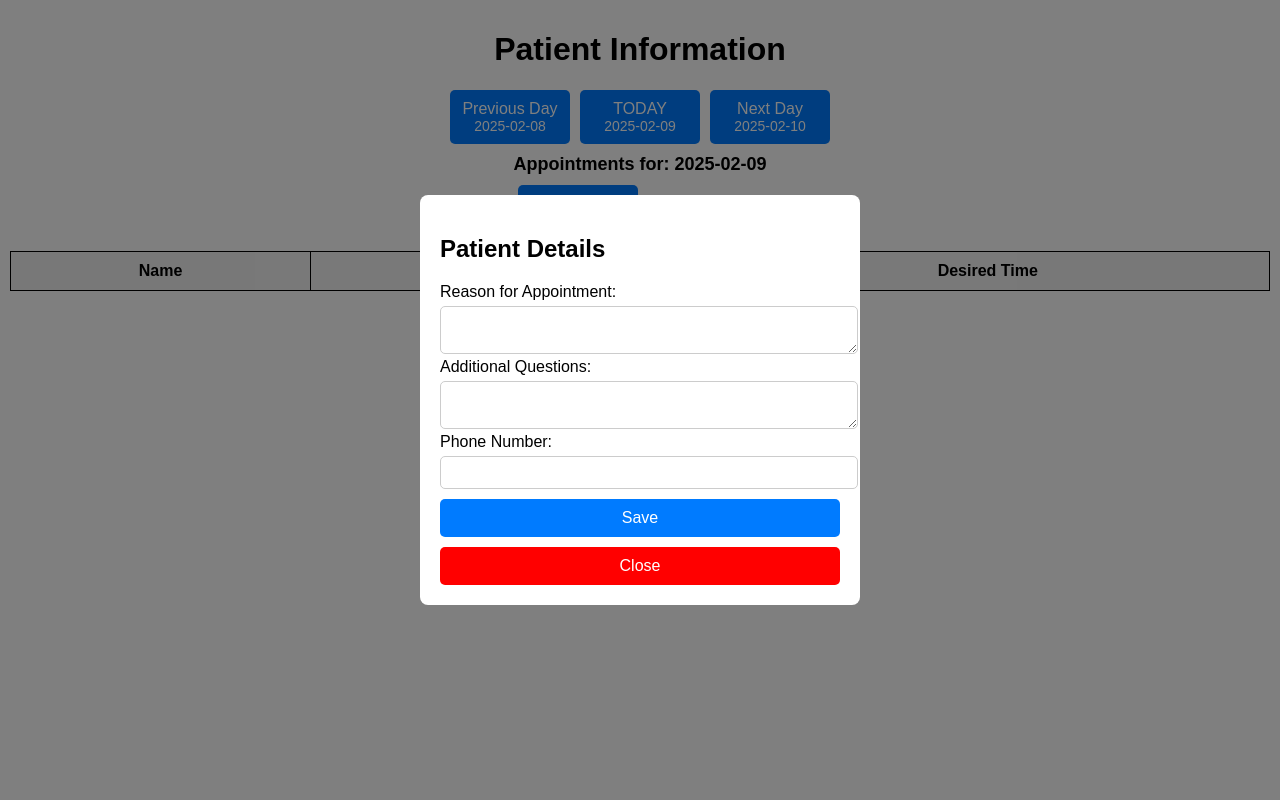
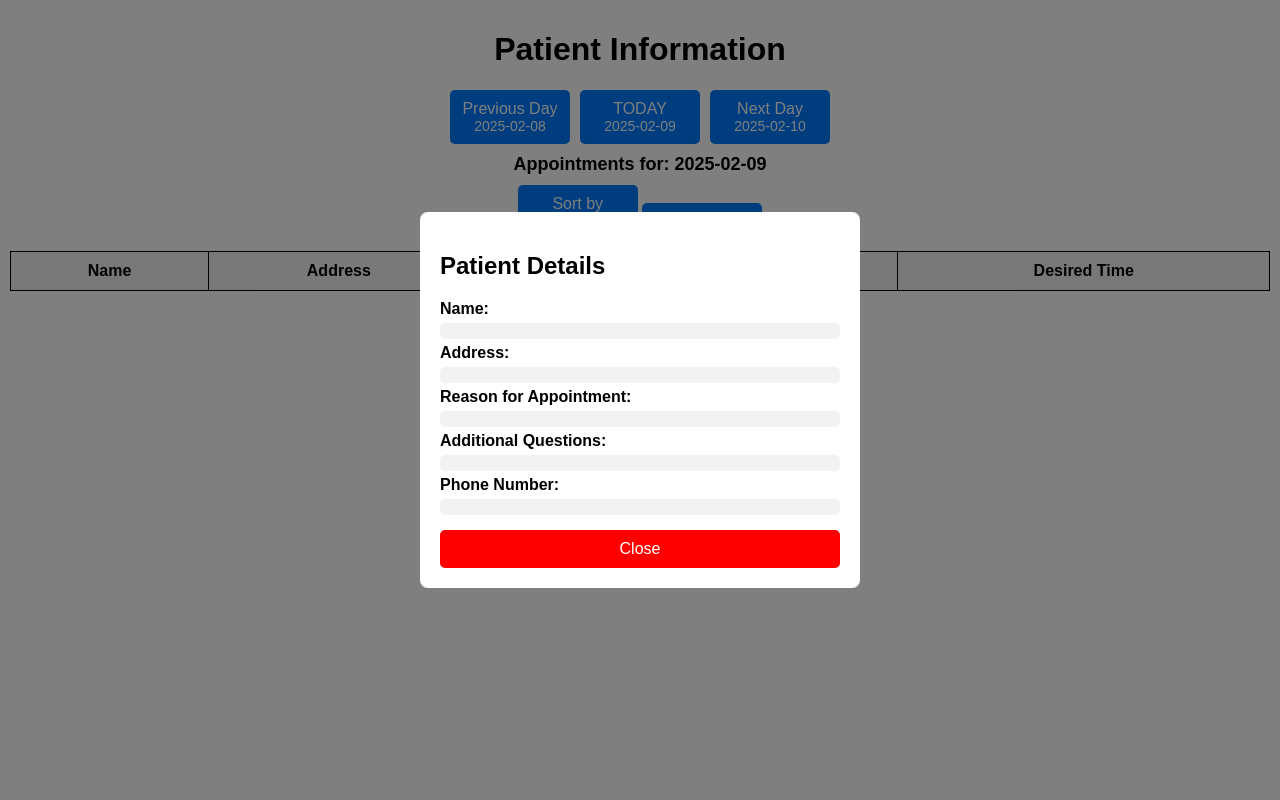
Before and after one commit to jruwet92/medAIssit, a Flask app: page / in a window 1280 px wide. Run offline with Flask 3, Linux system fonts and the light colour scheme; data that the repository does not hold is empty.

Commit message:
Update frontend.html

```diff
--- a/templates/frontend.html
+++ b/templates/frontend.html
@@ -103,21 +103,21 @@
             text-align: left;
         }
 
-        .modal input, .modal textarea {
-            width: 100%;
-            padding: 8px;
-            margin-top: 5px;
-            border: 1px solid #ccc;
-            border-radius: 5px;
+        .modal label {
+            font-weight: bold;
         }
 
-        .modal button {
-            margin-top: 10px;
-            width: 100%;
+        .modal p {
+            margin: 5px 0;
+            padding: 8px;
+            background-color: #f2f2f2;
+            border-radius: 5px;
         }
 
         .close-btn {
             background-color: red;
+            width: 100%;
+            margin-top: 10px;
         }
     </style>
 </head>
@@ -156,6 +156,7 @@
             <tr>
                 <th>Name</th>
                 <th>Address</th>
+                <th>Time of the Call</th>
                 <th>Desired Time</th>
             </tr>
         </thead>
@@ -166,16 +167,21 @@
     <div id="patientModal" class="modal">
         <div class="modal-content">
             <h2>Patient Details</h2>
+            <label>Name:</label>
+            <p id="modalName"></p>
+
+            <label>Address:</label>
+            <p id="modalAddress"></p>
+
             <label>Reason for Appointment:</label>
-            <textarea id="reason"></textarea>
+            <p id="modalReason"></p>
 
             <label>Additional Questions:</label>
-            <textarea id="questions"></textarea>
+            <p id="modalQuestions"></p>
 
             <label>Phone Number:</label>
-            <input type="text" id="phone">
+            <p id="modalPhone"></p>
 
-            <button onclick="savePatientDetails()">Save</button>
             <button class="close-btn" onclick="closeModal()">Close</button>
         </div>
     </div>
@@ -230,6 +236,7 @@
                     <td>${p.name}</td>
                     <td>${p.address}</td>
                     <td>${p.desired_time}</td>
+                    <td>${p.desired_time}</td>
                 </tr>`
             ).join('');
 
@@ -239,23 +246,18 @@
 
         function openPatientModal(index) {
             selectedPatient = window.patientList[index];
-            document.getElementById("reason").value = selectedPatient.reason || "";
-            document.getElementById("questions").value = selectedPatient.questions || "";
-            document.getElementById("phone").value = selectedPatient.phone || "";
+
+            document.getElementById("modalName").innerText = selectedPatient.name;
+            document.getElementById("modalAddress").innerText = selectedPatient.address;
+            document.getElementById("modalReason").innerText = selectedPatient.reason || "N/A";
+            document.getElementById("modalQuestions").innerText = selectedPatient.questions || "N/A";
+            document.getElementById("modalPhone").innerText = selectedPatient.phone || "N/A";
+
             document.getElementById("patientModal").style.display = "flex";
         }
 
         function closeModal() {
             document.getElementById("patientModal").style.display = "none";
-        }
-
-        function savePatientDetails() {
-            if (selectedPatient) {
-                selectedPatient.reason = document.getElementById("reason").value;
-                selectedPatient.questions = document.getElementById("questions").value;
-                selectedPatient.phone = document.getElementById("phone").value;
-            }
-            closeModal();
         }
 
         // Initialize page
```
